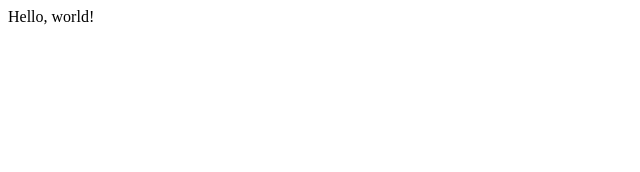
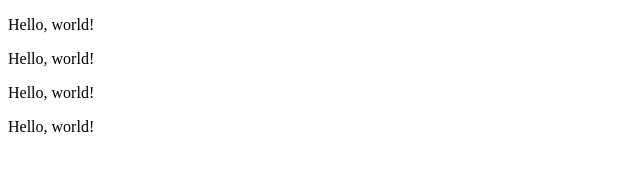
Before and after one commit to grin31/sample_website, a plain HTML site: page index.html in a window 1280 px wide. Shown: the whole page, without its empty margins (0-640 px from the left). Drawn offline with Linux system fonts and the light colour scheme.

Commit message:
index.html modify

```diff
--- a/index.html
+++ b/index.html
@@ -1,10 +1,12 @@
-
-
-
+<!DOCTYPE html>
 <html>
-  <head>
-  </head>
-  <body>
-  	<p>Hello, world!</p>
+	<head>
+		<title>Page Title</title>
+	</head>
+	<body>
+	  	<p>Hello, world!</p>
+	  	<p>Hello, world!</p>
+	  	<p>Hello, world!</p>
+		<p>Hello, world!</p>
   </body>
 </html>
```
